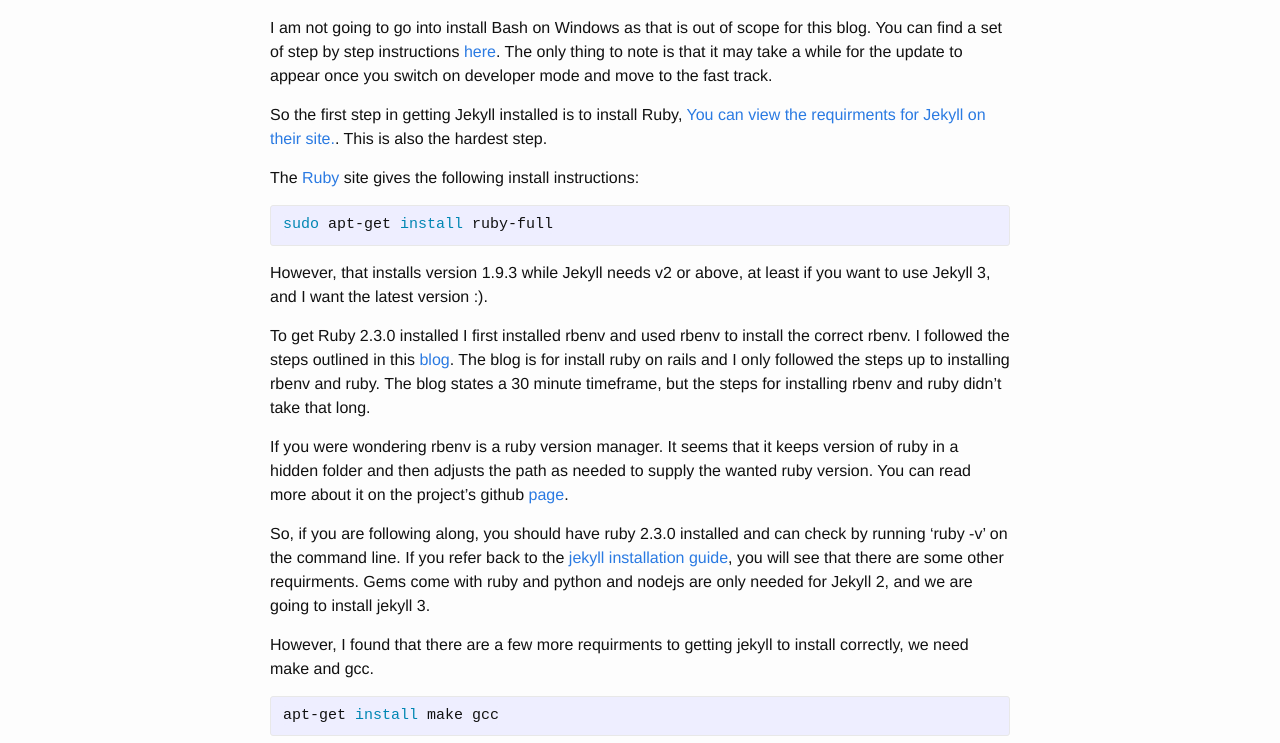
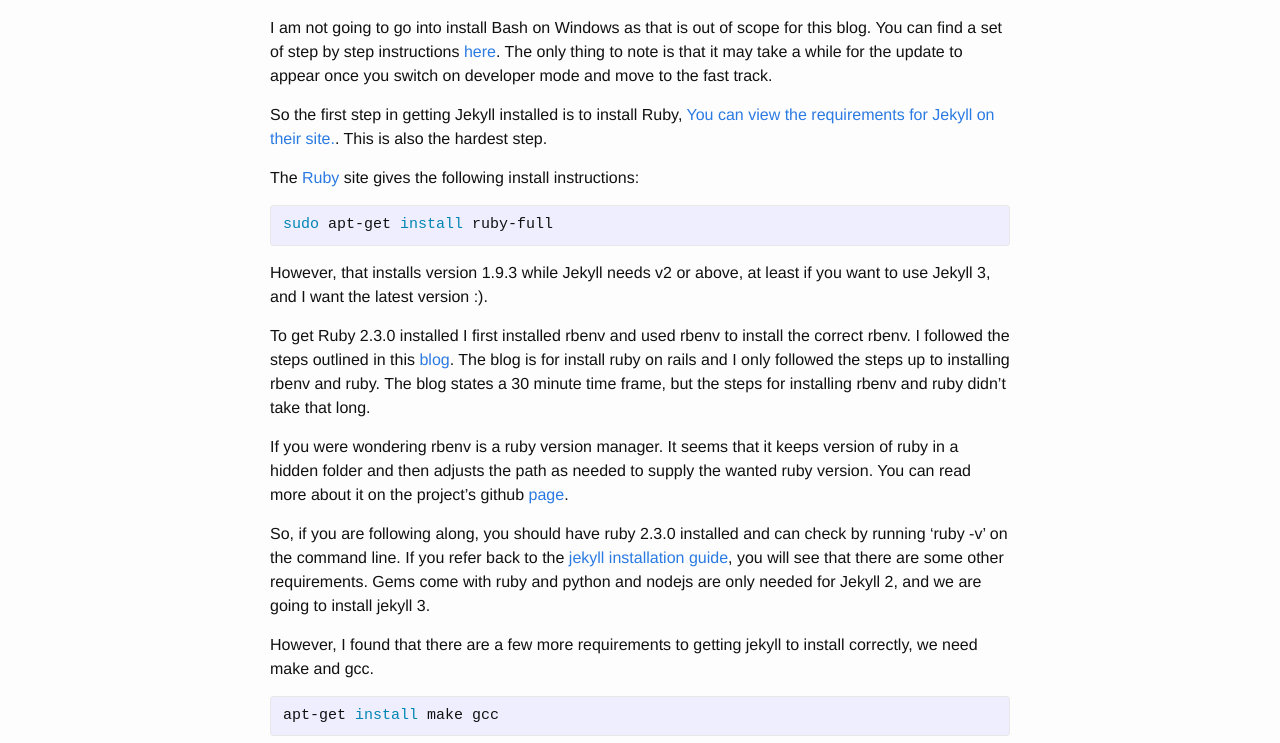
Before and after one commit to AlexanderLindsay/AlexanderLindsay.github.io, a Jekyll site: the page built from _posts/2016-03-24-a-library-card.markdown, in a window 1280 px wide. Shown: the part 791-1534 px from the top of the page. Built offline with Jekyll 4.4.1, drawn with Linux system fonts in a browser that asks for light colours.

Commit message:
spelling fixes in a-library-card post

```diff
--- a/_posts/2016-03-24-a-library-card.markdown
+++ b/_posts/2016-03-24-a-library-card.markdown
@@ -14,7 +14,7 @@ At this point I should caution the reader that I am not a regular user of linux
 
 I am not going to go into install Bash on Windows as that is out of scope for this blog. You can find a set of step by step instructions [here][bash install]. The only thing to note is that it may take a while for the update to appear once you switch on developer mode and move to the fast track.
 
-So the first step in getting Jekyll installed is to install Ruby, [You can view the requirments for Jekyll on their site.][jekyll install]. This is also the hardest step.
+So the first step in getting Jekyll installed is to install Ruby, [You can view the requirements for Jekyll on their site.][jekyll install]. This is also the hardest step.
 
 The [Ruby][ruby install] site gives the following install instructions:
 
@@ -24,13 +24,13 @@ sudo apt-get install ruby-full
 
 However, that installs version 1.9.3 while Jekyll needs v2 or above, at least if you want to use Jekyll 3, and I want the latest version :).
 
-To get Ruby 2.3.0 installed I first installed rbenv and used rbenv to install the correct rbenv. I followed the steps outlined in this [blog][rails]. The blog is for install ruby on rails and I only followed the steps up to installing rbenv and ruby. The blog states a 30 minute timeframe, but the steps for installing rbenv and ruby didn't take that long.
+To get Ruby 2.3.0 installed I first installed rbenv and used rbenv to install the correct rbenv. I followed the steps outlined in this [blog][rails]. The blog is for install ruby on rails and I only followed the steps up to installing rbenv and ruby. The blog states a 30 minute time frame, but the steps for installing rbenv and ruby didn't take that long.
 
 If you were wondering rbenv is a ruby version manager. It seems that it keeps version of ruby in a hidden folder and then adjusts the path as needed to supply the wanted ruby version. You can read more about it on the project's github [page][rbenv].
 
-So, if you are following along, you should have ruby 2.3.0 installed and can check by running 'ruby -v' on the command line. If you refer back to the [jekyll installation guide][jekyll install], you will see that there are some other requirments. Gems come with ruby and python and nodejs are only needed for Jekyll 2, and we are going to install jekyll 3.
+So, if you are following along, you should have ruby 2.3.0 installed and can check by running 'ruby -v' on the command line. If you refer back to the [jekyll installation guide][jekyll install], you will see that there are some other requirements. Gems come with ruby and python and nodejs are only needed for Jekyll 2, and we are going to install jekyll 3.
 
-However, I found that there are a few more requirments to getting jekyll to install correctly, we need make and gcc.
+However, I found that there are a few more requirements to getting jekyll to install correctly, we need make and gcc.
 
 {% highlight bash %}
 apt-get install make gcc
```
